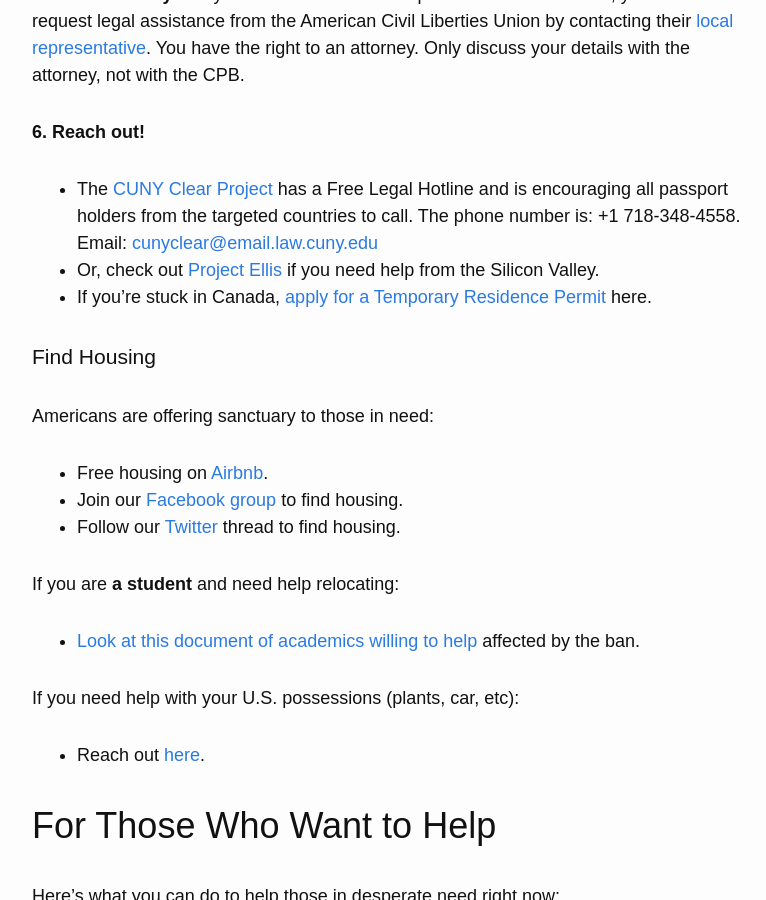
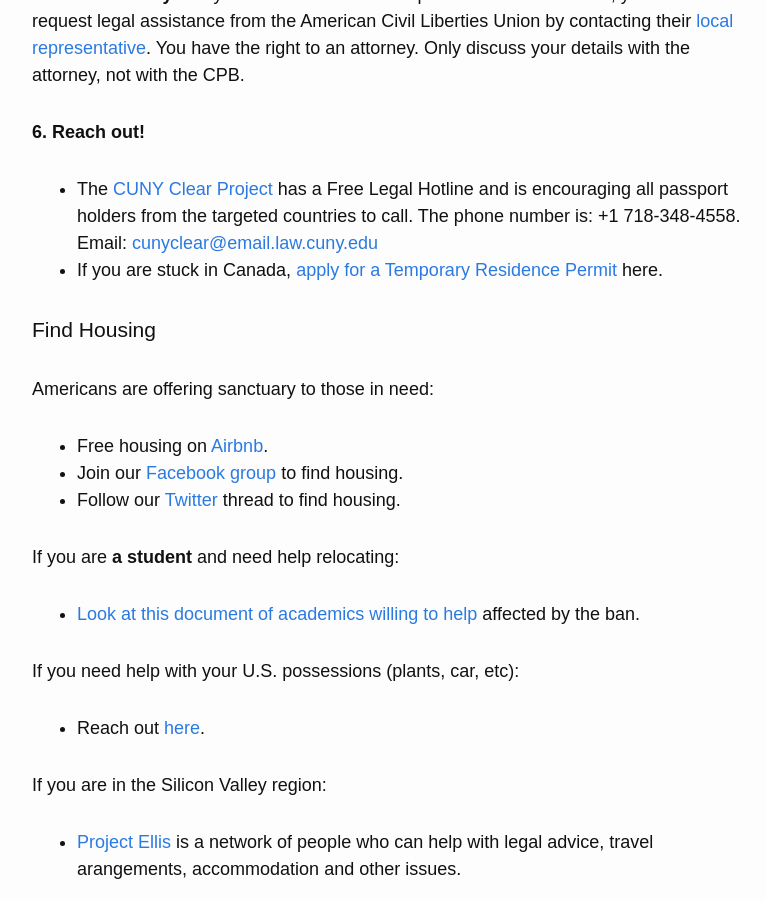
Before and after one commit to RichardLitt/stranded-by-trump, a Jekyll site: the page built from index.md, in a window 1280 px wide and 900 px high, scrolled down 1455 px. Shown: the whole window, without its empty margins (253-1019 px from the left). Built offline with Jekyll 4.4.1, drawn with Linux system fonts in a browser that asks for light colours; nearby versions of some CDN libraries; our own code applies the rules of GitHub Pages for plain Markdown files.

Commit message:
Move link

```diff
--- a/index.md
+++ b/index.md
@@ -40,8 +40,7 @@ Here’s what to know if you are denied entry to the United States:
 
 - The <a target="_blank" href="http://www.law.cuny.edu/academics/clinics/immigration/clear.html">CUNY Clear Project</a> has a Free Legal Hotline and is encouraging all passport holders from the targeted countries to call.
 The phone number is: +1 718-348-4558. Email: <a href="mailto:cunyclear@email.law.cuny.edu" target="_blank">cunyclear@email.law.cuny.edu</a>
-- Or, check out [Project Ellis](https://github.com/mcgd/project-ellis) if you need help from the Silicon Valley.
-- If you're stuck in Canada, [apply for a Temporary Residence Permit](http://www.cic.gc.ca/english/information/inadmissibility/permits.asp) here.
+- If you are stuck in Canada, [apply for a Temporary Residence Permit](http://www.cic.gc.ca/english/information/inadmissibility/permits.asp) here.
 
 
 ### Find Housing
@@ -59,6 +58,10 @@ If you are **a student** and need help relocating:
 If you need help with your U.S. possessions (plants, car, etc):
 
 * Reach out <a href="https://twitter.com/FreeSciNet/status/825546738605891584" target="_blank">here</a>.
+
+If you are in the Silicon Valley region:
+
+* <a href="https://github.com/mcgd/project-ellis" target="_blank">Project Ellis</a> is a network of people who can help with legal advice, travel arangements, accommodation and other issues.
 
 # For Those Who Want to Help
 
```
